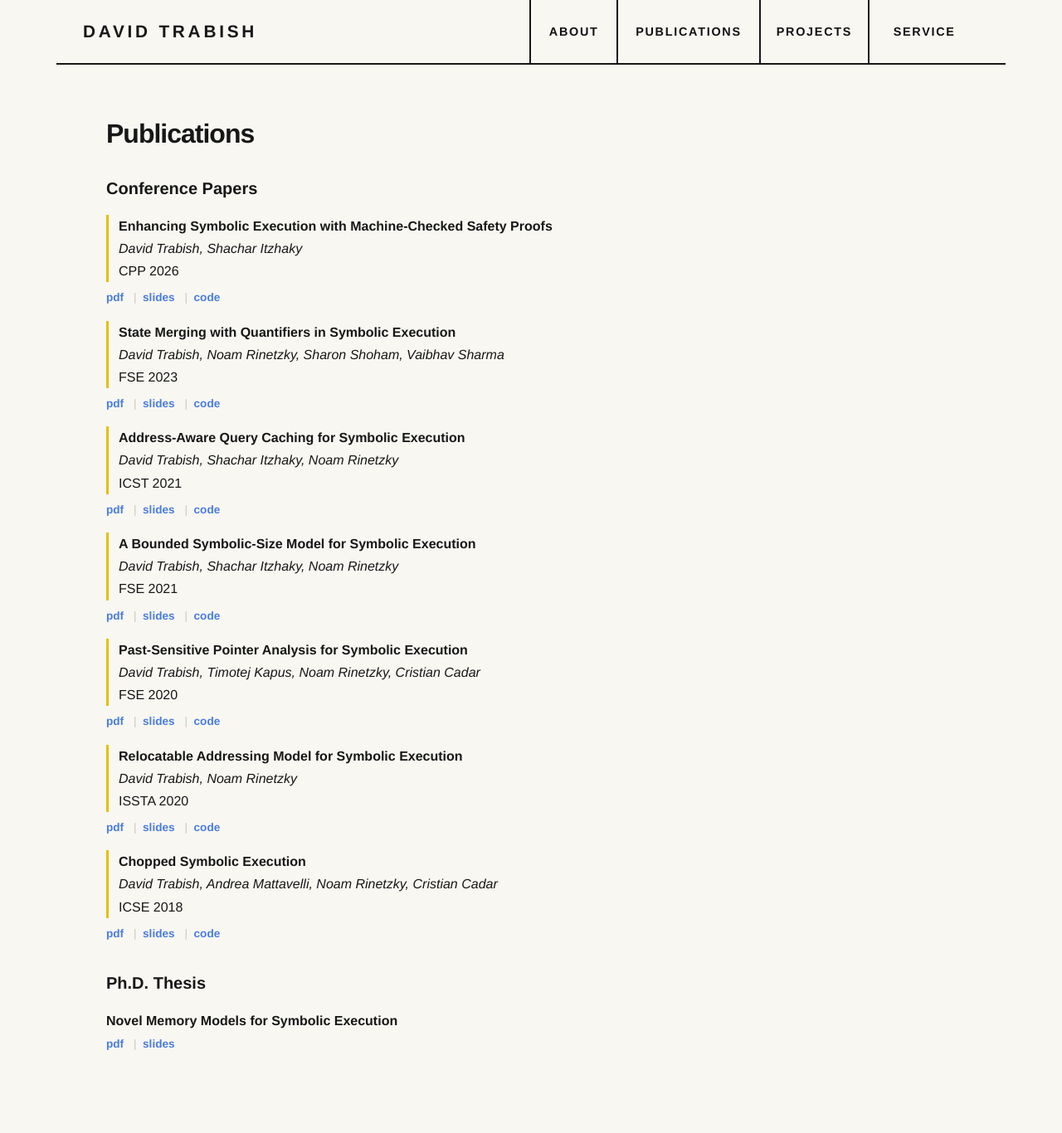
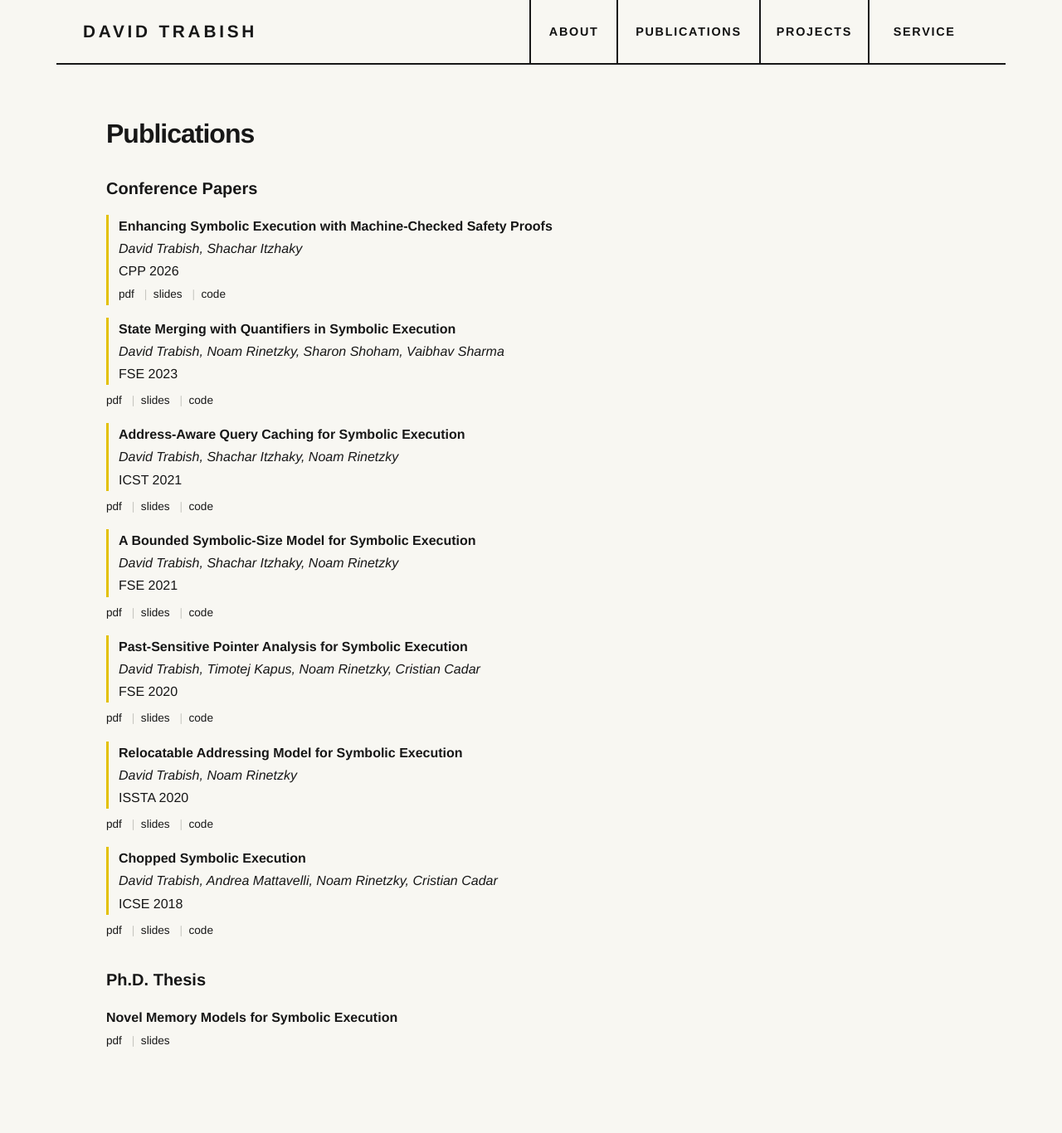
Before and after one commit to davidtr1037/davidtr1037.github.io, a Jekyll site: the page built from publications.md, in a window 1280 px wide. Shown: the whole page at 83% size. Built offline with Jekyll 4.4.1, drawn with Linux system fonts in a browser that asks for light colours.

Commit message:
updating

```diff
--- a/_sass/minima/custom-styles.scss
+++ b/_sass/minima/custom-styles.scss
@@ -153,9 +153,8 @@
 .portfolio-publications p em { color: #62615e; }
 .portfolio-publications p a.publication-resource,
 .post-content a.publication-resource {
-  color: $blue;
-  font-size: .85rem;
-  font-weight: 650;
+  font-size: 0.85rem;
+  font-weight: 500;
 }
 .portfolio-publications p a.publication-resource:hover,
 .portfolio-publications p a.publication-resource:focus-visible,
--- a/publications.md
+++ b/publications.md
@@ -6,10 +6,14 @@ permalink: /publications/
 
 #### **Conference Papers**
 
-<span class="publication-details"><strong>Enhancing Symbolic Execution with Machine-Checked Safety Proofs</strong><br><em>David Trabish, Shachar Itzhaky</em><br><span class="publication-venue">CPP 2026</span></span>
+<span class="publication-details">
+    <strong>Enhancing Symbolic Execution with Machine-Checked Safety Proofs</strong><br>
+    <em>David Trabish, Shachar Itzhaky</em><br>
+    <span class="publication-venue">CPP 2026</span><br>
 [pdf](/files/cpp2026.pdf){: .publication-resource }
 [slides](/files/klee-rocq.pdf){: .publication-resource }
 [code](https://github.com/davidtr1037/klee-rocq){: .publication-resource }
+</span>
 
 <span class="publication-details"><strong>State Merging with Quantifiers in Symbolic Execution</strong><br><em>David Trabish, Noam Rinetzky, Sharon Shoham, Vaibhav Sharma</em><br><span class="publication-venue">FSE 2023</span></span>
 [pdf](/files/fse23main-p381-p-20e978691c-72421-final.pdf){: .publication-resource }
```
